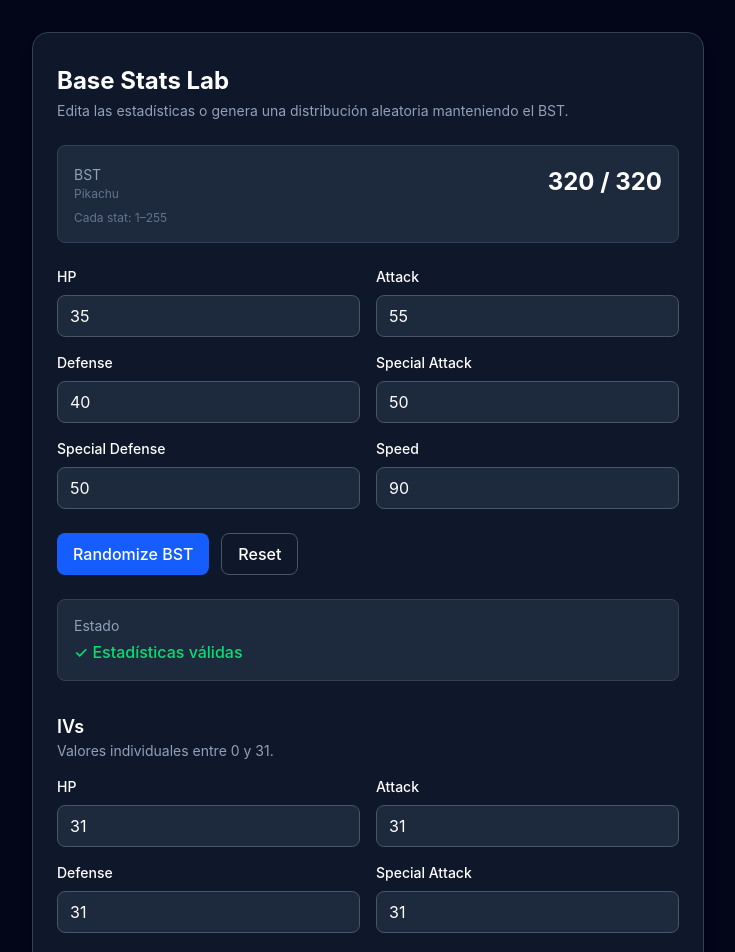
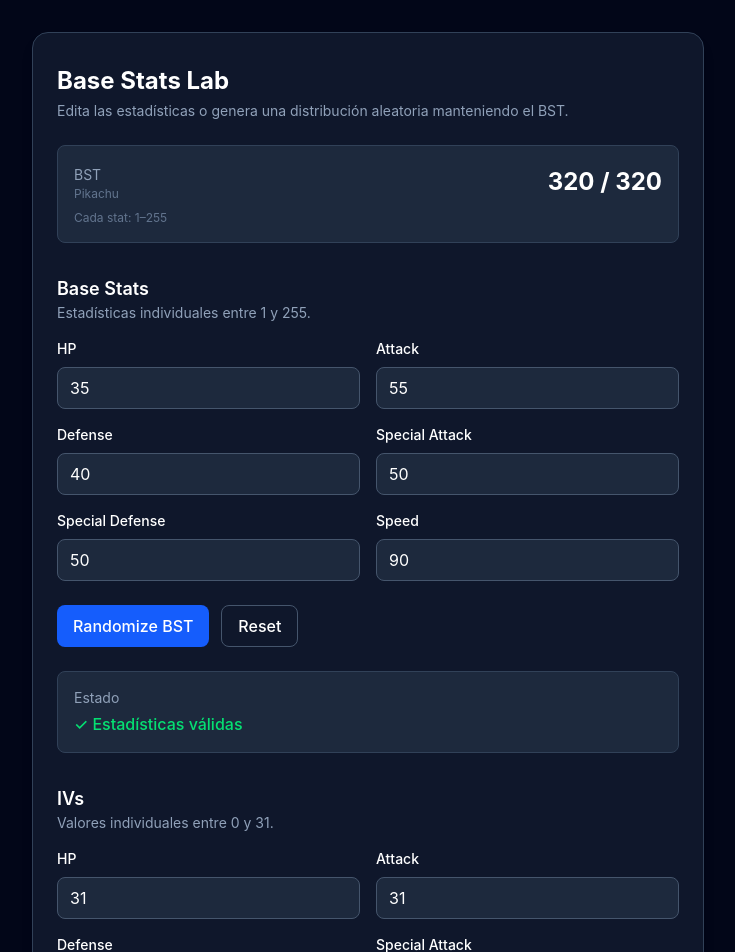
Before and after one commit to ID-123/pokemon1v1, a React (Vite) app: page / in a window 1280 px wide. Shown: the top 952 px of the page, without its empty margins (272-1007 px from the left). Built offline with nearby package versions, Linux system fonts and the light colour scheme.

Commit message:
StatGroup settled

```diff
--- a/src/components/pokemon/StatRandomizer/StatGroup.tsx
+++ b/src/components/pokemon/StatRandomizer/StatGroup.tsx
@@ -0,0 +1,64 @@
+import type { Stats, StatName } from "@/domain/pokemon";
+import StatInput from "./StatInput";
+
+interface StatField {
+  key: StatName;
+  label: string;
+}
+
+interface StatGroupProps<T extends Stats> {
+  title: string;
+  description: string;
+  stats: T;
+  fields: StatField[];
+  min: number;
+  max: number;
+  onChange: (stat: StatName, value: string) => void;
+}
+
+function StatGroup<T extends Stats>({
+  title,
+  description,
+  stats,
+  fields,
+  min,
+  max,
+  onChange,
+}: StatGroupProps<T>) {
+  return (
+    <section className="mt-8">
+      <div className="mb-4">
+        <h3 className="text-lg font-semibold">{title}</h3>
+
+        <p className="text-sm text-slate-400">{description}</p>
+      </div>
+
+      <div className="grid gap-4 sm:grid-cols-2">
+        {fields.map((stat) => {
+          const value = stats[stat.key];
+
+          const isValid =
+            Number.isInteger(value) && value >= min && value <= max;
+
+          return (
+            <StatInput
+              key={stat.key}
+              label={stat.label}
+              value={value}
+              min={min}
+              max={max}
+              error={
+                isValid
+                  ? undefined
+                  : `Debe ser un entero entre ${min} y ${max}.`
+              }
+              onChange={(value) => onChange(stat.key, value)}
+            />
+          );
+        })}
+      </div>
+    </section>
+  );
+}
+
+export default StatGroup;
--- a/src/components/pokemon/StatRandomizer/StatRandomizer.tsx
+++ b/src/components/pokemon/StatRandomizer/StatRandomizer.tsx
@@ -8,7 +8,7 @@ import {
   randomizeBST,
   STAT_LIMITS,
 } from "@/domain/pokemon";
-import StatInput from "./StatInput";
+import StatGroup from "./StatGroup";
 
 interface StatRandomizerProps {
   pokemon: PokemonSpecies;
@@ -59,7 +59,7 @@ function StatRandomizer({ pokemon }: StatRandomizerProps) {
 
   function handleReset() {
     reset(pokemon.baseStats);
-      resetIV(DEFAULT_IVS)
+    resetIV(DEFAULT_IVS);
   }
 
   return (
@@ -102,32 +102,15 @@ function StatRandomizer({ pokemon }: StatRandomizerProps) {
           </p>
         </div>
 
-        <div className="grid gap-4 sm:grid-cols-2">
-          {STAT_FIELDS.map((stat) => {
-            const value = stats[stat.key];
-
-            const isValid =
-              Number.isInteger(value) &&
-              value >= BASE_STAT_LIMITS.min &&
-              value <= BASE_STAT_LIMITS.max;
-
-            return (
-              <StatInput
-                key={stat.key}
-                label={stat.label}
-                value={value}
+        <StatGroup
+          title="Base Stats"
+          description="Estadísticas individuales entre 1 y 255."
+          stats={stats}
+          fields={STAT_FIELDS}
           min={BASE_STAT_LIMITS.min}
           max={BASE_STAT_LIMITS.max}
-                error={
-                  isValid
-                    ? undefined
-                    : `Debe ser un entero entre ${BASE_STAT_LIMITS.min} y ${BASE_STAT_LIMITS.max}.`
-                }
-                onChange={(value) => updateStat(stat.key, value)}
+          onChange={updateStat}
         />
-            );
-          })}
-        </div>
 
         <div className="mt-6 flex flex-wrap gap-3">
           <button
@@ -162,43 +145,16 @@ function StatRandomizer({ pokemon }: StatRandomizerProps) {
           </p>
         </div>
       </section>
-      <section className="mt-8">
-        <div className="mb-4">
-          <h3 className="text-lg font-semibold">IVs</h3>
 
-          <p className="text-sm text-slate-400">
-            Valores individuales entre {STAT_LIMITS.iv.min} y{" "}
-            {STAT_LIMITS.iv.max}.
-          </p>
-        </div>
-
-        <div className="grid gap-4 sm:grid-cols-2">
-          {STAT_FIELDS.map((stat) => {
-            const value = ivs[stat.key];
-
-            const isValid =
-              Number.isInteger(value) &&
-              value >= STAT_LIMITS.iv.min &&
-              value <= STAT_LIMITS.iv.max;
-
-            return (
-              <StatInput
-                key={stat.key}
-                label={stat.label}
-                value={value}
+      <StatGroup
+        title="IVs"
+        description={`Valores individuales entre ${STAT_LIMITS.iv.min} y ${STAT_LIMITS.iv.max}.`}
+        stats={ivs}
+        fields={STAT_FIELDS}
         min={STAT_LIMITS.iv.min}
         max={STAT_LIMITS.iv.max}
-                error={
-                  isValid
-                    ? undefined
-                    : `Debe ser un entero entre ${STAT_LIMITS.iv.min} y ${STAT_LIMITS.iv.max}.`
-                }
-                onChange={(value) => updateIV(stat.key, value)}
+        onChange={updateIV}
       />
-            );
-          })}
-        </div>
-      </section>
     </div>
   );
 }
```
Lines whose indentation alone changed are shown as unchanged.
